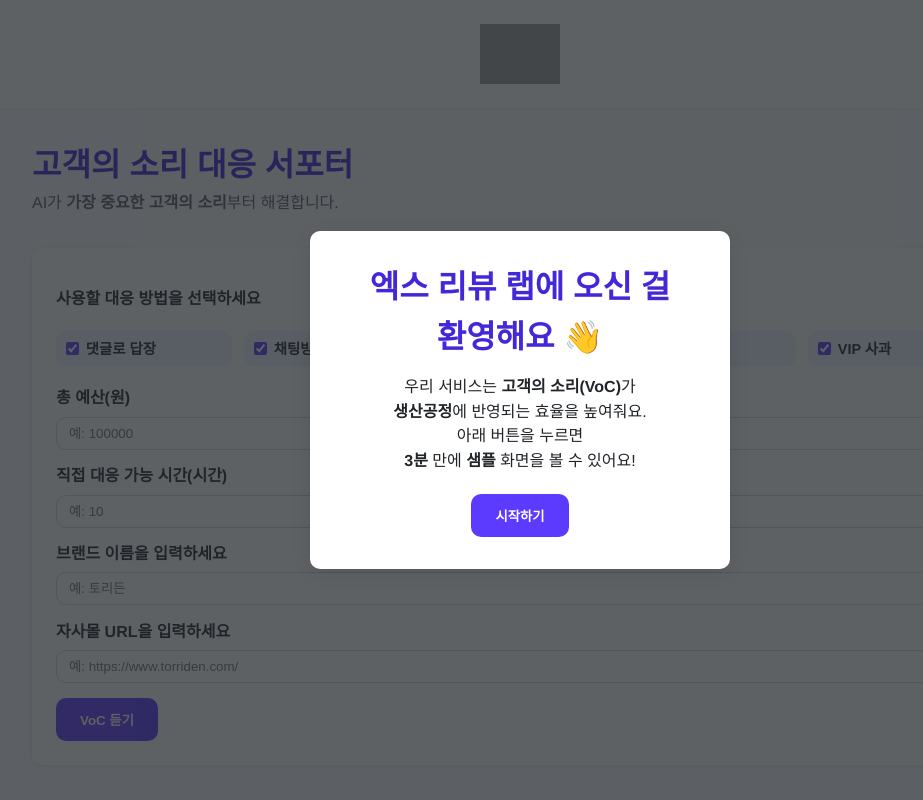
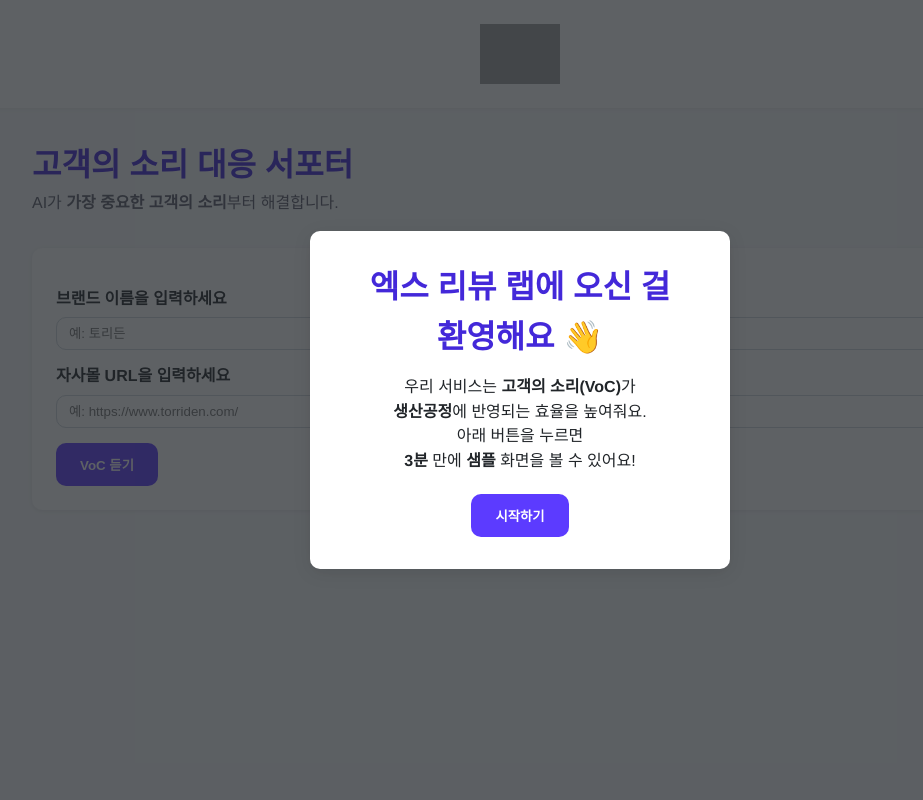
Before and after one commit to JHJP/xreviewlab, a Flask app: page / in a window 1280 px wide. Shown: the whole page, without its empty margins (120-1043 px from the left). Run offline with Flask 3, Linux system fonts and the light colour scheme; some web fonts are replaced; grey boxes are pictures that could not be loaded.

Commit message:
Remove gurobi 최적화 및 예산/시간/방법 입력, VoC 전용 UI 및 상품 요약 테이블로 리팩터링

```diff
--- a/app.py
+++ b/app.py
@@ -1,7 +1,6 @@
 from flask import Flask, render_template, request, session, send_file, redirect, url_for, jsonify
 import pandas as pd
-from optimizer_gurobi import optimize, METHODS, compute_damage
-import numpy as np
+
 # 추가: 워드클라우드 관련
 from collections import Counter
 import io, base64
@@ -74,43 +73,35 @@ def index():
     tutorial_mode = not session.get("tutorial_seen", False)
 
     # ── 2. skeletons for the template (stay None on plain GET)
-    recs = metrics = insights = None
+    products = None
     wordcloud_url = None
 
     # ── 3. Handle the POST: run the optimiser & build the dashboard
     if request.method == "POST":
 
-        # ── 3-a. grab inputs ─────────────────────────────────────────────────
-        budget          = float(request.form["budget"])
-        hours_available = float(request.form["total_hours_available"])
-
-        # 브랜드 이름 받아서 코드 추출
+        # 브랜드 이름과 자사몰 URL 입력 받기
         brand_name = request.form.get("brand_name")
-        brand_code = None
+        brand_url = request.form.get("brand_url")
+        products = []
         if brand_name:
             try:
-                from crawlers.olive_crawler import get_brand_code, crawl_brand_all, crawl_reviews_for_goods
+                from crawlers.olive_crawler import get_brand_code, crawl_brand_all
                 brand_code = get_brand_code(brand_name)
                 total_products_df = crawl_brand_all(brand_code, limit=3)
-                goods_nos = total_products_df['goodsNo'].tolist()
-                total_reviews_df = crawl_reviews_for_goods(goods_nos, limit=5)
+                for _, row in total_products_df.iterrows():
+                    products.append({
+                        'name': row['name'],
+                        'rating': row['rating'],
+                        'risk': '추후 예정',
+                        'complaint_keywords': '추후 예정'
+                    })
             except Exception as e:
-                print(f"[ERROR] 올리브영 브랜드코드 추출 실패: {e}")
-            prodlist_df = crawl_brand_all(brand_code)
-        else:
-            df              = pd.read_csv("reviews_sample_15.csv")
-
-        # optional “allowed methods”; default = all five
-        allowed = request.form.getlist("methods") or METHODS
-
-        # ── 3-b. optimise & build dashboard numbers ──────────────────────────
-        rec_df, sens = optimize(
-            df,
-            budget,
-            hours_available,
-            allowed_methods=allowed
+                print(f"[ERROR] 브랜드 코드 추출 실패: {e}")
+        return render_template(
+            "index.html",
+            products=products,
+            tutorial_mode=tutorial_mode
         )
-        init_progress(len(df))  # 전체 리뷰 개수로 초기화 (POST에서만!)
 
         # ── 3-c. add risk buckets for UI chips ─────────────────────────────
         # percentiles ≈ terciles → dynamic to the current batch
@@ -408,12 +399,8 @@ def index():
 
     return render_template(
         "index.html",
-        tutorial_mode          = tutorial_mode,
-        methods                = METHODS,
-        recommended_responses  = recs,
-        metrics                = metrics,
-        insights               = insights,
-        wordcloud_url          = wordcloud_url
+        tutorial_mode = tutorial_mode,
+        products = products
     )
 
 
--- a/templates/index.html
+++ b/templates/index.html
@@ -36,107 +36,54 @@
 ──────────────────────────────────────────────────── -->
 <div class="card">
   <form method="POST" enctype="multipart/form-data" id="plannerForm">
-    <!-- ① 대응 방법 -->
-    <label>사용할 대응 방법을 선택하세요</label>
-    <div class="methods-grid">
-      {% for m in methods %}
-        <label class="checkbox">
-          <input type="checkbox" name="methods" value="{{ m }}" checked>
-          {{ method_labels[m] }}
-        </label>
-      {% endfor %}
-    </div>
-
-    <!-- ② 예산 -->
-    <label for="budget">총 예산(원)</label>
-    <input type="number" step="0.01" name="budget" id="budget" placeholder="예: 100000" required>
-
-    <!-- ③ 전화 시간 -->
-    <label for="total_hours_available">직접 대응 가능 시간(시간)</label>
-    <input type="number" step="0.01" name="total_hours_available"
-           id="total_hours_available" placeholder="예: 10" required>
-
-    <!-- ④ 브랜드 이름 입력 -->
     <label for="brand_name">브랜드 이름을 입력하세요</label>
     <input type="text" name="brand_name" id="brand_name" placeholder="예: 토리든" required>
 
     <label for="brand_url">자사몰 URL을 입력하세요</label>
     <input type="text" name="brand_url" id="brand_url" placeholder="예: https://www.torriden.com/" required>
 
-    <!-- 최종 -->
     <button type="submit">VoC 듣기</button>
+    <div id="loading-spinner" style="display:none; text-align:center; margin-top:1em;">
+      <div class="spinner" style="display:inline-block; width:40px; height:40px; border:4px solid #eee; border-top:4px solid #22b86b; border-radius:50%; animation:spin 1s linear infinite;"></div>
+      <div style="margin-top:0.5em; color:#22b86b; font-weight:600;">상품 정보를 불러오는 중...</div>
+    </div>
+    <style>
+      @keyframes spin { 0% { transform: rotate(0deg);} 100% { transform: rotate(360deg);} }
+    </style>
+    <script>
+      document.getElementById('plannerForm').addEventListener('submit', function() {
+        document.getElementById('loading-spinner').style.display = '';
+      });
+    </script>
   </form>
 </div>
 
 <!-- ────────────────────────────────────────────────
      C.  ROI 대시보드
 ──────────────────────────────────────────────────── -->
-{% if metrics %}
-  <h2 style="margin:3rem 0 1rem;">효과 한눈에 보기</h2>
-  <div class="metric-grid">
-    <div class="metric-card">
-      <span class="metric-label">예상 손해 방지 금액</span>
-      <span class="metric-value">
-        ₩ {{ "{:,.0f}".format(metrics.net_damage_prevented) }}
-      </span>
-    </div>
-    <div class="metric-card">
-      <span class="metric-label">예상 평균별점 상승량</span>
-      <span class="metric-value">{{ metrics.avg_star_delta|round(2) }}★</span>
-    </div>
-    <div class="metric-card">
-      <span class="metric-label">예상 응답 시간 절감량</span>
-      <span class="metric-value">{{ metrics.response_time_saved|round(1) }}시간</span>
-    </div>
-    <div class="metric-card">
-      <span class="metric-label">브랜드 평판 회복량</span>
-      <span class="metric-value">
-        {{ (metrics.review_recovery_rate*100)|round }}%
-      </span>
-    </div>
-  </div>
+{% if products %}
+  <h2 style="margin:2rem 0 1rem;">상품별 VoC 요약</h2>
+  <table class="voc-table" style="width:100%; border-collapse:collapse;">
+    <thead>
+      <tr style="background:#f2f2f2;">
+        <th style="padding:0.7em; border:1px solid #ddd;">상품명</th>
+        <th style="padding:0.7em; border:1px solid #ddd;">별점</th>
+        <th style="padding:0.7em; border:1px solid #ddd;">위험수치</th>
+        <th style="padding:0.7em; border:1px solid #ddd;">불평 키워드</th>
+      </tr>
+    </thead>
+    <tbody>
+      {% for p in products %}
+      <tr>
+        <td style="padding:0.7em; border:1px solid #ddd;">{{ p.name }}</td>
+        <td style="padding:0.7em; border:1px solid #ddd;">{{ p.rating }}</td>
+        <td style="padding:0.7em; border:1px solid #ddd; color:#bbb;">추후 예정</td>
+        <td style="padding:0.7em; border:1px solid #ddd; color:#bbb;">추후 예정</td>
+      </tr>
+      {% endfor %}
+    </tbody>
+  </table>
 {% endif %}
-
-{% if metrics and insights %}
-  <h2 style="margin:2.5rem 0 1rem;">🧐 만약에 인사이트</h2>
-  <div class="metric-grid">
-    {% if insights is not none %}
-      <div class="metric-card">
-        <span class="metric-label">예산 1 천원 추가 시<br>추가 손실 절감</span>
-        <span class="metric-value">
-          ₩ {{ "{:,.0f}".format(insights.save_per_1k_budget) }}
-        </span>
-        {% if insights.budget_headroom %}
-          <span class="metric-note">
-            (현재 설정 기준 최대&nbsp;
-            ₩{{ "{:,.0f}".format(insights.budget_headroom) }} 원 추가까지 같은 효율)
-          </span>
-        {% endif %}
-        {% if insights.budget_note %}
-          <span class="metric-note" style="color:#d63384;">{{ insights.budget_note }}</span>
-        {% endif %}
-      </div>
-    {% endif %}
-
-    {% if insights is not none %}
-      <div class="metric-card">
-        <span class="metric-label">직접 대응 시간 1시간<br>추가 시 손실 절감</span>
-        <span class="metric-value">
-          ₩ {{ "{:,.0f}".format(insights.save_per_hour) }}
-        </span>
-        {% if insights.hour_headroom %}
-          <span class="metric-note">
-            (최대&nbsp;{{ insights.hour_headroom|round(1) }} 시간 추가까지 같은 효율)
-          </span>
-        {% endif %}
-        {% if insights.time_note %}
-          <span class="metric-note" style="color:#d63384;">{{ insights.time_note }}</span>
-        {% endif %}
-      </div>
-    {% endif %}
-  </div>
-{% endif %}
-
 
 <!-- ────────────────────────────────────────────────
      D.  추천 액션 테이블
```
